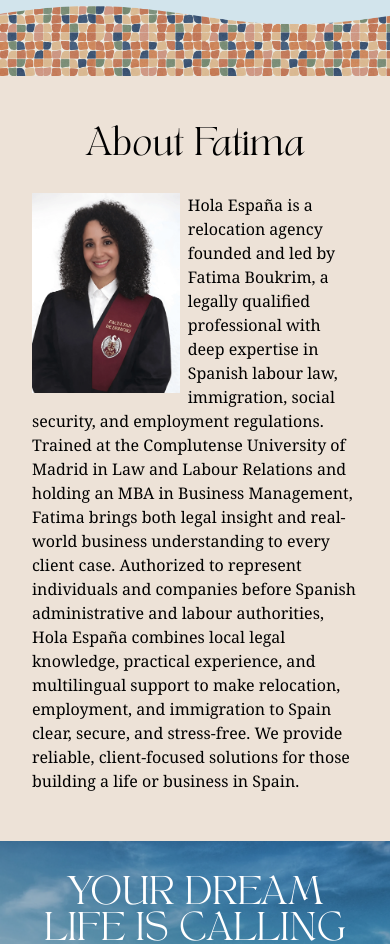
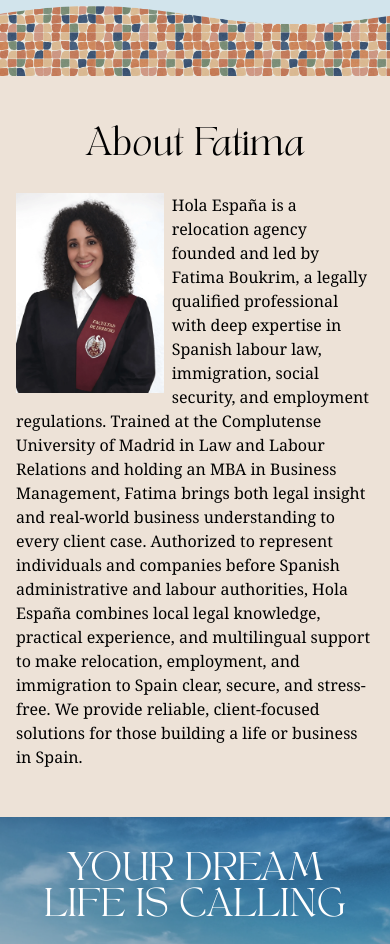
Before and after one commit to plake492/hola-espana-site, a Next.js app: page /preview in a window 390 px wide. Shown: the part 5380-6324 px from the top of the page. Built offline with nearby package versions, Linux system fonts and the light colour scheme.

Commit message:
remove extra padding on about

```diff
--- a/components/home/About.tsx
+++ b/components/home/About.tsx
@@ -22,7 +22,7 @@
           </div>
         </div>
         {/* Mobile */}
-        <div className="block px-4 md:hidden">
+        <div className="block md:hidden">
           <h3 className="mb-8 text-center text-3xl">{aboutCopy.heading}</h3>
           <div className="clear-both">
             <Image width={400} height={600} src={'/images/fatima.webp'} alt="" className="float-left mr-2 h-[200px] w-auto sm:h-[300px]" />
```
